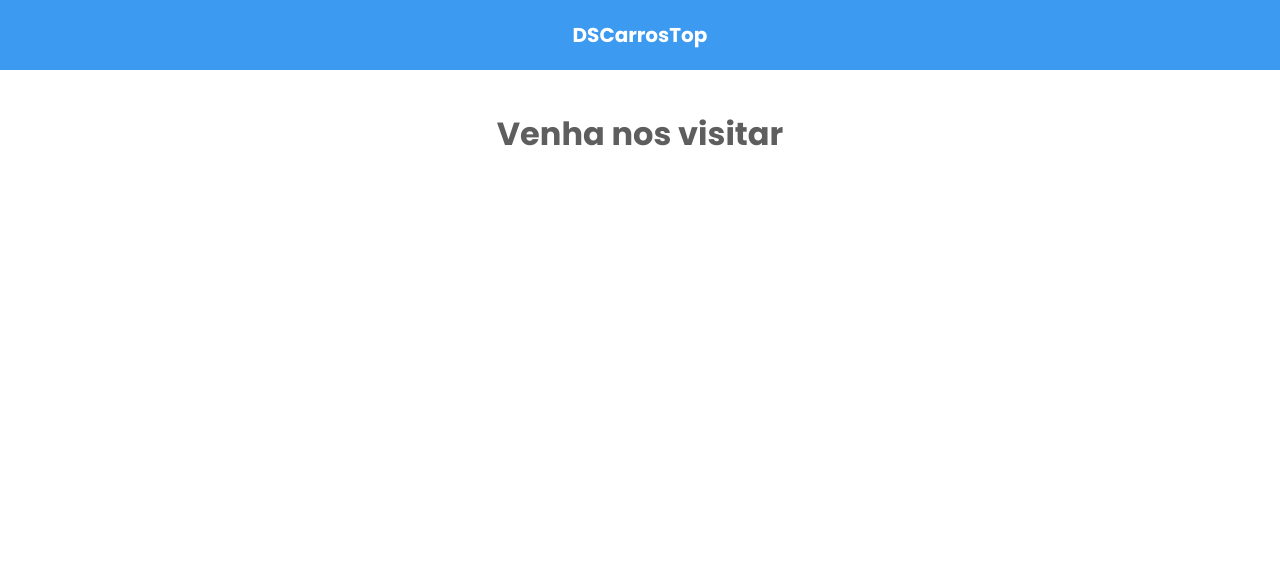
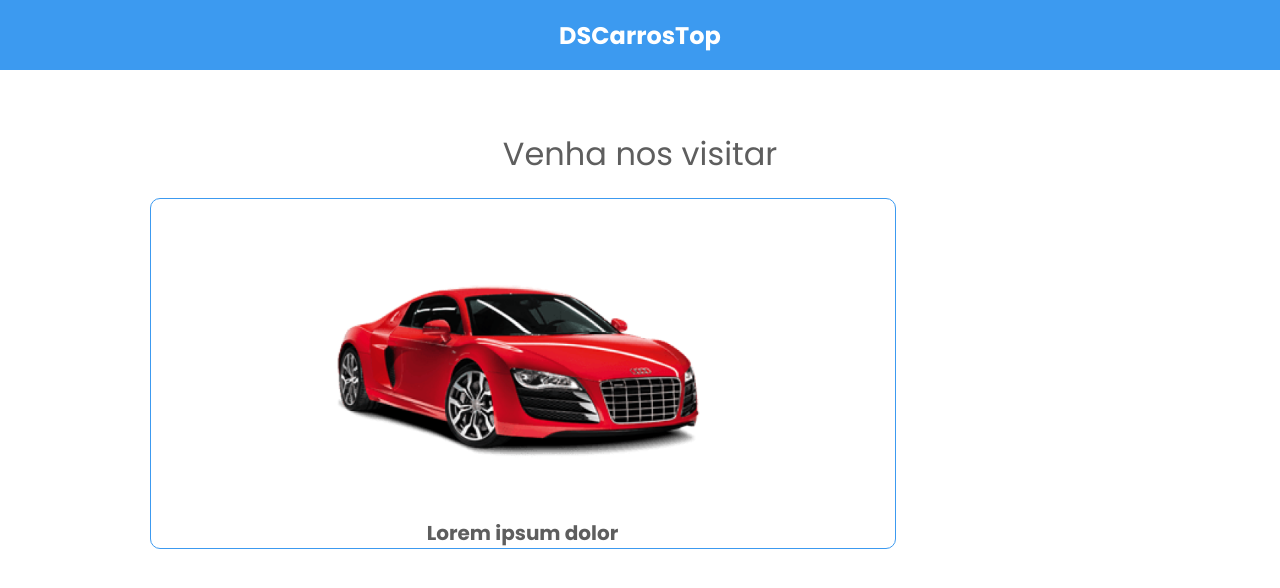
Before and after one commit to Djalves424/Projeto-DSCarros-Top, a React (Vite) app: page / in a window 1280 px wide. Shown: the top 588 px of the page. Built offline with nearby package versions, Linux system fonts and the light colour scheme.

Commit message:
Fixing some project issues

```diff
--- /dev/null
+++ b/src/components/CardCar/index.tsx
@@ -0,0 +1,13 @@
+import "./styles.css";
+import carImg from "../../assets/car.png";
+
+export default function CardCar() {
+  return (
+    <>
+      <div className="dsct-card-car">
+        <img src={carImg} alt="Carro" />
+        <p>Lorem ipsum dolor</p>
+      </div>
+    </>
+  );
+}
--- /dev/null
+++ b/src/components/CardCar/styles.css
@@ -0,0 +1,42 @@
+.dsct-card-car {
+    border-radius: 10px;
+    padding: 10px;
+    margin-bottom: 30px;
+    width: 280px;
+    border: 1px solid(--dsct-color-bg-tertiary);
+}
+
+@media(min-width: 720px) {
+    .dsct-card-car {
+        border: 1px solid var(--dsct-color-bg-tertiary);
+        border-radius: 10px;
+        padding: 20px 173px 0px 172px;
+        width: 746px;
+    }
+}
+
+.dsct-card-car img {
+    width: 260px;
+}
+
+@media(min-width: 720px) {
+    .dsct-card-car img {
+        width: 391px;
+    }
+}
+
+.dsct-card-car p {
+    font-size: 20px;
+    color: var(--dsct-color-font-primary);
+    text-align: center;
+    font-weight: 700;
+}
+
+@media(min-width: 720px) {
+    .dsct-card-car p {
+        font-size: 20px;
+        color: var(--dsct-color-font-primary);
+        text-align: center;
+        font-weight: 700;
+    }
+}
--- a/src/components/Description/styles.css
+++ b/src/components/Description/styles.css
@@ -1,10 +1,17 @@
 .dsct-description {
-    font-size: 32px;
-    width: 100%;
-    color: var(--dsct-color-font-secondary);
-    font-weight: 700;
-    display: flex;
-    align-items: center;
-    justify-content: center;
-    border-radius: 5px;
+    text-align: center;
+    font-size: 20px;
+    color: var(--dsct-color-font-primary);
+    margin-bottom: 20px;
+    margin-top: 20px;
+    font-family: "Poppins";
 }
+
+@media(min-width: 720px) {
+    .dsct-description {
+        text-align: center;
+        font-size: 32px;
+        font-family: "Poppins";
+        color: var(--dsct-color-font-primary);
+    }
+}
--- a/src/components/Header/styles.css
+++ b/src/components/Header/styles.css
@@ -1,16 +1,20 @@
 header {
     padding: 0 20px;
-    background-color: var(--dsct-color-bg-primary);
+    background-color: var(--dsct-color-bg-tertiary);
     height: 70px;
     display: flex;
     align-items: center;
 }
 
 header h1 {
-    padding: 0 20px;
-    color: var(--dsct-color-font-primary);
+    color: var(--dsct-color-font-tertiary);
     font-size: 20px;
-    display: flex;
-    align-items: center;
-    justify-content: center;
+    font-weight: 700;
+    text-align: center;
 }
+
+@media(min-width: 720px) {
+    header h1 {
+        font-size: 24px;
+    }
+}
--- a/src/index.css
+++ b/src/index.css
@@ -1,10 +1,13 @@
-@import url('https://fonts.googleapis.com/css2?family=Poppins:ital,wght@0,100;0,200;0,300;0,400;0,500;0,600;0,700;0,800;0,900;1,100;1,200;1,300;1,400;1,500;1,600;1,700;1,800;1,900&display=swap');
+@import url("https://fonts.googleapis.com/css2?family=Poppins:wght@400;700&display=swap");
 
 :root {
-    --dsct-color-bg-primary: #3C9AF0;
+    --dsct-color-bg-primary: #FFFFFF;
+    --dsct-color-bg-secondary: #C8C8C8;
+    --dsct-color-bg-tertiary: #3C9AF0;
 
-    --dsct-color-font-primary: #FFFFFF;
-    --dsct-color-font-secondary: #5E5E5E;
+    --dsct-color-font-primary: #5E5E5E;
+    --dsct-color-font-secondary: #3C9AF0;
+    --dsct-color-font-tertiary: #FFFFFF;
 }
 
 * {
@@ -14,8 +17,18 @@
     font-family: "Poppins";
 }
 
+html,
+body {
+    background-color: var(--dsct-color-bg-primary);
+}
+
+a,
+a:hover {
+    text-decoration: none;
+}
+
 .dsct-container {
     width: 100%;
-    max-width: 1200px;
+    max-width: 980px;
     margin: 0 auto;
 }
--- a/src/routes/Catalog/index.tsx
+++ b/src/routes/Catalog/index.tsx
@@ -1,6 +1,7 @@
 import "./styles.css";
 import Header from "../../components/Header";
 import Description from "../../components/Description";
+import CardCar from "../../components/CardCar";
 
 export default function Catalog() {
   return (
@@ -11,6 +12,9 @@ export default function Catalog() {
           <div className="dsct-description-container">
             <Description />
           </div>
+          <div className="dsct-cards-container">
+            <CardCar />
+          </div>
         </section>
       </main>
     </>
```
Also changed, not shown: src/components/Card/index.tsx (deleted), src/components/Card/styles.css (deleted), src/routes/Catalog/styles.css (line endings or trailing spaces).
